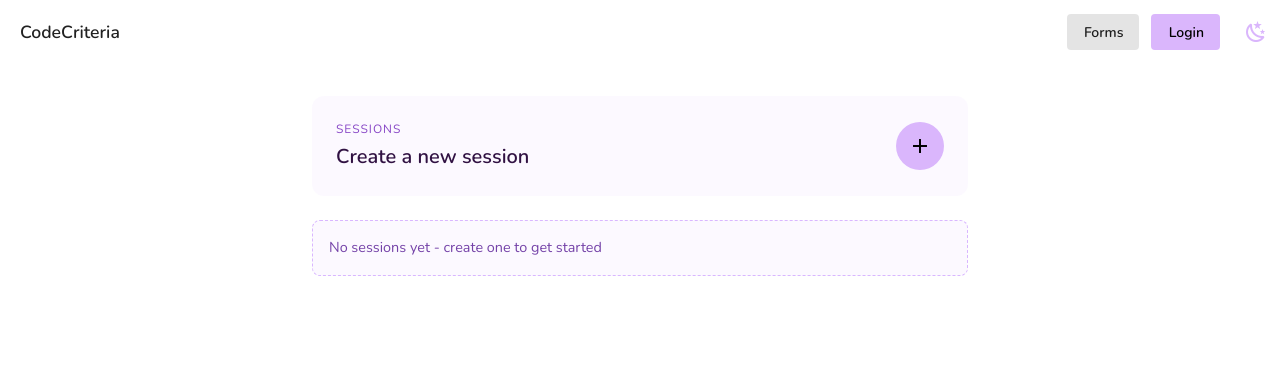
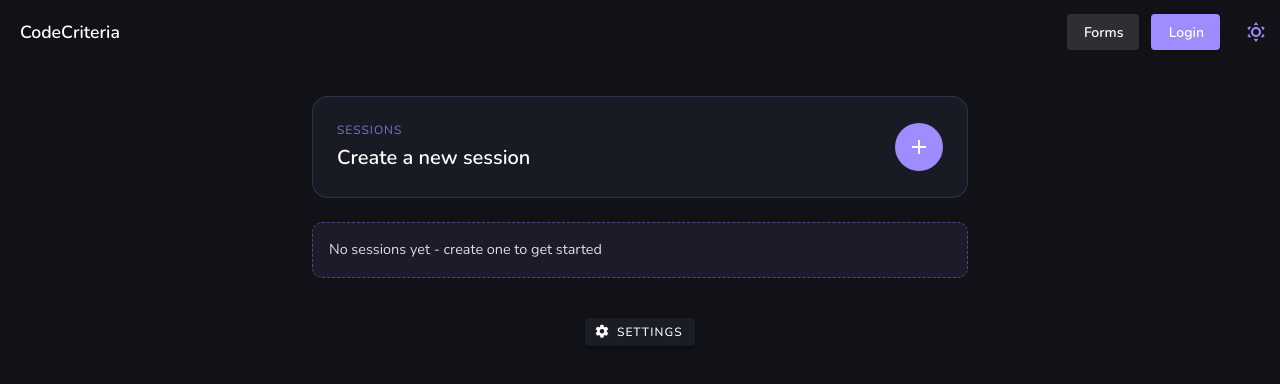
Before and after one commit to Cheesie11/UI, a Vue app: page / in a window 1280 px wide. Shown: the top 384 px of the page. Built offline with nearby package versions, Linux system fonts and the light colour scheme.

Commit message:
dark mode and dummy settings section

```diff
--- a/src/App.vue
+++ b/src/App.vue
@@ -5,7 +5,7 @@ import ThemeSwitcher from "./components/ThemeSwitcher.vue";
 
 <template>
   <v-app>
-    <v-app-bar elevation="0">
+    <v-app-bar elevation="0" color="background" flat>
       <v-app-bar-title>
         <RouterLink class="brand" to="/">CodeCriteria</RouterLink>
       </v-app-bar-title>
--- a/src/assets/styles/global.css
+++ b/src/assets/styles/global.css
@@ -3,10 +3,16 @@
 html, body {
   margin: 0;
   padding: 0;
-  background-color: rgb(var(--v-theme-background));
+  min-height: 100%;
 }
 
 body {
   font-family: "Nunito", sans-serif;
-  color: rgba(31, 12, 47, 0.9);
+  color: rgb(var(--v-theme-on-background));
+  background-color: rgb(var(--v-theme-background));
+  transition: background 250ms ease, color 250ms ease;
 }
+
+#app {
+  min-height: 100vh;
+}
--- a/src/components/Dialog.vue
+++ b/src/components/Dialog.vue
@@ -128,7 +128,7 @@ const save = () => {
 .card-title h2 {
   margin: 0;
   font-size: 1.35rem;
-  color: #311243;
+  color: rgb(var(--v-theme-on-surface));
 }
 
 .card-body {
--- /dev/null
+++ b/src/components/DummyComponent.vue
@@ -0,0 +1,53 @@
+<template>
+  <div class="text-center pa-4">
+    <v-dialog v-model="dialog" transition="dialog-bottom-transition" fullscreen>
+      <template v-slot:activator="{ props: activatorProps }">
+        <v-btn
+          prepend-icon="mdi-cog"
+          size="small"
+          text="Settings"
+          v-bind="activatorProps"
+        ></v-btn>
+      </template>
+
+      <v-card>
+        <v-toolbar>
+          <v-btn icon="mdi-close" @click="dialog = false"></v-btn>
+
+          <v-toolbar-title>Settings</v-toolbar-title>
+
+          <v-toolbar-items>
+            <v-btn text="Save" variant="text" @click="dialog = false"></v-btn>
+          </v-toolbar-items>
+        </v-toolbar>
+
+        <v-list lines="two">
+          <v-list-subheader>User Controls</v-list-subheader>
+
+          <v-list-item
+            subtitle="Set the content filtering level to restrict apps that can be downloaded"
+            title="Content filtering"
+            link
+          ></v-list-item>
+
+          <v-list-item
+            subtitle="Require password for purchase or use password to restrict purchase"
+            title="Password"
+            link
+          ></v-list-item>
+
+          <v-divider></v-divider>
+        </v-list>
+      </v-card>
+    </v-dialog>
+  </div>
+</template>
+
+<script setup>
+import { shallowRef } from "vue";
+
+const dialog = shallowRef(false);
+const notifications = shallowRef(false);
+const sound = shallowRef(true);
+const widgets = shallowRef(false);
+</script>
--- a/src/components/FormList.vue
+++ b/src/components/FormList.vue
@@ -39,10 +39,10 @@ defineProps({
 .empty-state {
   margin: 0;
   padding: 1rem;
-  border: 1px dashed #d9b7ff;
-  border-radius: 8px;
-  color: #7442a8;
+  border: 1px dashed rgba(var(--v-theme-primary), 0.4);
+  border-radius: 10px;
+  color: rgba(var(--v-theme-on-background), 0.85);
   font-size: 0.9rem;
-  background-color: rgba(218, 182, 252, 0.08);
+  background-color: rgba(var(--v-theme-primary), 0.08);
 }
 </style>
--- a/src/components/FormTile.vue
+++ b/src/components/FormTile.vue
@@ -69,10 +69,12 @@ const formattedDate = computed(() => {
 
 <style scoped>
 .form-tile {
-  border: 1px solid rgba(138, 70, 198, 0.25);
-  border-radius: 12px;
+  border: 1px solid rgba(var(--v-theme-primary), 0.25);
+  border-radius: 14px;
   padding: 1rem 1.25rem;
-  background-color: rgb(var(--v-theme-surface));
+  background-color: rgba(var(--v-theme-surface), 0.9);
+  box-shadow: 0 12px 25px rgba(4, 8, 16, 0.35);
+  backdrop-filter: blur(12px);
 }
 
 .header {
@@ -86,12 +88,12 @@ const formattedDate = computed(() => {
   margin: 0;
   font-size: 1.1rem;
   font-weight: 600;
-  color: #311243;
+  color: rgb(var(--v-theme-on-surface));
 }
 
 .meta {
   font-size: 0.85rem;
-  color: #7e65a2;
+  color: rgba(var(--v-theme-on-surface), 0.7);
   margin: 0.2rem 0 0 0;
 }
 
--- a/src/components/NewSession.vue
+++ b/src/components/NewSession.vue
@@ -31,19 +31,20 @@ const handleSave = (payload) => {
 
 .form-box {
   padding: 1.5rem;
-  border-radius: 12px;
-background-color: rgba(218, 182, 252, 0.08);
+  border-radius: 16px;
+  background-color: rgba(var(--v-theme-surface), 0.95);
+  border: 1px solid rgba(var(--v-theme-primary), 0.18);
   display: flex;
   align-items: center;
   justify-content: space-between;
-  box-shadow: 0 8px 30px rgba(80, 30, 120, 0.08);
+  box-shadow: 0 18px 40px rgba(8, 10, 18, 0.4);
 }
 
 .eyebrow {
   font-size: 0.75rem;
   text-transform: uppercase;
   letter-spacing: 0.08em;
-  color: #8746c6;
+  color: rgba(var(--v-theme-primary), 0.75);
   margin: 0 0 0.25rem 0;
 }
 
@@ -51,6 +52,6 @@ background-color: rgba(218, 182, 252, 0.08);
   font-size: 1.25rem;
   font-weight: 600;
   margin: 0;
-  color: #311243;
+  color: rgb(var(--v-theme-on-surface));
 }
 </style>
--- a/src/plugins/vuetify.js
+++ b/src/plugins/vuetify.js
@@ -5,30 +5,30 @@ import '@mdi/font/css/materialdesignicons.css'
 
 export default createVuetify({
   theme: {
-    defaultTheme: 'light',
+    defaultTheme: 'dark',
     themes: {
       light: {
         dark: false,
         colors: {
-          background: '#ffffffff',
+          background: '#ffffff',
           surface: '#ffffff',
-          primary: '#dab6fc',
-          'primary-darken-1': '#b786e8',
-          'primary-lighten-1': '#f1e4ff',
-          secondary: '#b48cfc',
-          accent: '#7b4397',
+          primary: '#7a5af8',
+          'primary-darken-1': '#5f3fe6',
+          'primary-lighten-1': '#b7a7ff',
+          secondary: '#2bbac7',
+          accent: '#ffd6a5',
         },
       },
       dark: {
         dark: true,
         colors: {
-          background: '#140920',
-          surface: '#1e0f2e',
-          primary: '#caa0ff',
-          'primary-darken-1': '#a66de3',
-          'primary-lighten-1': '#e7cdff',
-          secondary: '#8c5dd8',
-          accent: '#f1e4ff',
+          background: '#111217',
+          surface: '#1b1d25',
+          primary: '#9f8cff',
+          'primary-darken-1': '#7a5af8',
+          'primary-lighten-1': '#cfc7ff',
+          secondary: '#5ad1e9',
+          accent: '#f6c177',
         },
       },
     },
--- a/src/views/HomeView.vue
+++ b/src/views/HomeView.vue
@@ -2,6 +2,7 @@
   <div class="content">
     <NewSession @create-form="addForm" />
     <FormList :forms="forms" />
+    <DummyComponent/>
   </div>
 </template>
 
@@ -9,6 +10,7 @@
 import { ref } from "vue";
 import NewSession from "../components/NewSession.vue";
 import FormList from "../components/FormList.vue";
+import DummyComponent from "../components/DummyComponent.vue";
 
 const forms = ref([]);
 
--- a/src/views/LoginView.vue
+++ b/src/views/LoginView.vue
@@ -95,12 +95,14 @@ const handleSubmit = async () => {
   max-width: 420px;
   width: 100%;
   padding: 2.25rem 2rem;
-  background-color: rgba(218, 182, 252, 0.08);
-  border-radius: 14px;
-  border: 1px solid rgba(0, 0, 0, 0.06);
+  background-color: rgba(var(--v-theme-surface), 0.9);
+  border-radius: 18px;
+  border: 1px solid rgba(var(--v-theme-primary), 0.25);
   display: flex;
   flex-direction: column;
   gap: 1.5rem;
+  box-shadow: 0 25px 60px rgba(6, 10, 19, 0.45);
+  backdrop-filter: blur(16px);
 }
 
 .login-card__header h1 {
@@ -111,7 +113,7 @@ const handleSubmit = async () => {
 .login-card__header p {
   margin-top: 0.4rem;
   font-size: 0.95rem;
-  color: rgba(0, 0, 0, 0.6);
+  color: rgba(var(--v-theme-on-surface), 0.7);
 }
 
 .register-hint {
@@ -125,6 +127,6 @@ const handleSubmit = async () => {
 .register-hint a {
   color: rgb(var(--v-theme-primary));
   text-decoration: none;
-  font-weight: 500;
+  font-weight: 600;
 }
 </style>
--- a/src/views/RegisterView.vue
+++ b/src/views/RegisterView.vue
@@ -105,19 +105,20 @@ const handleSubmit = async () => {
   align-items: center;
   justify-content: center;
   padding: 2rem 1rem;
-  background: #ffffff;
 }
 
 .auth-card {
   width: 100%;
   max-width: 420px;
   padding: 2.25rem 2rem;
-  background-color: rgba(218, 182, 252, 0.08);
-  border-radius: 14px;
-  border: 1px solid rgba(0, 0, 0, 0.06);
+  background-color: rgba(var(--v-theme-surface), 0.9);
+  border-radius: 18px;
+  border: 1px solid rgba(var(--v-theme-primary), 0.25);
   display: flex;
   flex-direction: column;
   gap: 1.5rem;
+  box-shadow: 0 25px 60px rgba(6, 10, 19, 0.45);
+  backdrop-filter: blur(16px);
 }
 
 .auth-header h1 {
@@ -130,7 +131,7 @@ const handleSubmit = async () => {
 .auth-header p {
   margin-top: 0.4rem;
   font-size: 0.95rem;
-  color: rgba(0, 0, 0, 0.6);
+  color: rgba(var(--v-theme-on-surface), 0.7);
 }
 
 .auth-footer {
@@ -144,6 +145,6 @@ const handleSubmit = async () => {
 .auth-footer a {
   color: rgb(var(--v-theme-primary));
   text-decoration: none;
-  font-weight: 500;
+  font-weight: 600;
 }
 </style>
```
